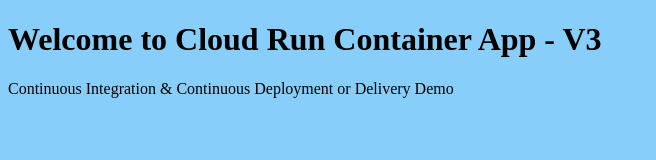
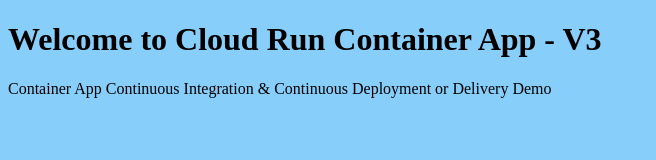
Before and after one commit to vimalprasathr/nginx-app, a plain HTML site: page index.html in a window 1280 px wide. Shown: the whole page, without its empty margins (0-656 px from the left). Drawn offline with Linux system fonts and the light colour scheme.

Commit message:
Update index.html

```diff
--- a/index.html
+++ b/index.html
@@ -3,7 +3,7 @@
 <body style="background-color:lightskyblue;">
 
 <h1>Welcome to Cloud Run Container App - V3</h1>
-<p>Continuous Integration & Continuous Deployment or Delivery Demo</p>
+<p>Container App Continuous Integration & Continuous Deployment or Delivery Demo</p>
 
 </body>
 </html>
```
